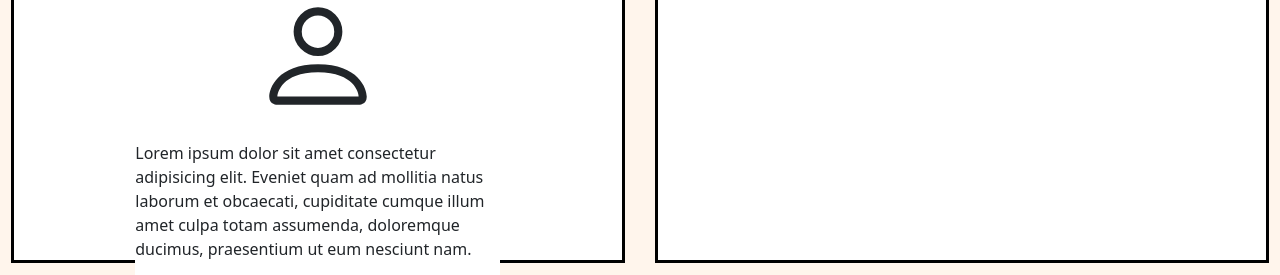
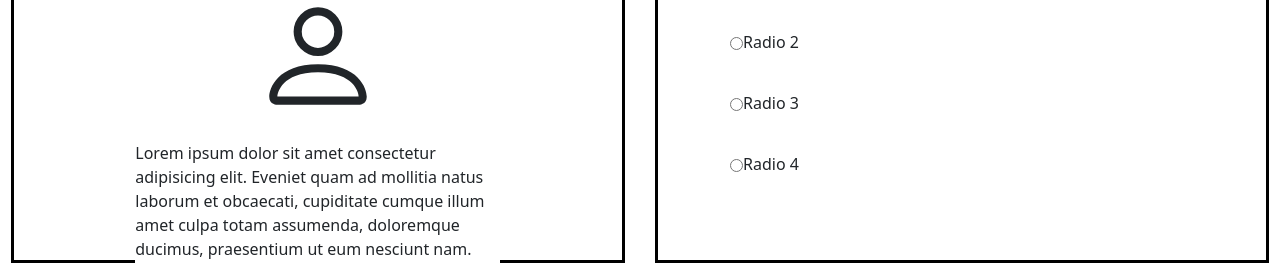
Before and after one commit to Hugo-DLHP/DisenoInterfacesPractica2HugoDeLaHoz, a plain HTML site: page index.html in a window 1280 px wide. Shown: the part 217-492 px from the top of the page. Drawn offline with nearby package versions, Linux system fonts and the light colour scheme.

Commit message:
cuadrado 2

```diff
--- a/index.html
+++ b/index.html
@@ -41,6 +41,15 @@
       </div>
       <div class="cuadrado">
         <div class="titulo"><h2>PROYECTOS</h2></div>
+        <div>
+          <div class="lista_radios">
+            <div class="inputs"><input type="radio" name="" id=""><p>Radio 1</p></div>
+            <div class="inputs"><input type="radio" name="" id=""><p>Radio 2</p></div>
+            <div class="inputs"><input type="radio" name="" id=""><p>Radio 3</p></div>
+            <div class="inputs"><input type="radio" name="" id=""><p>Radio 4</p></div>
+          </div>
+          <div></div>
+        </div>
       </div>
   </div>
   <div class="contenedor3">
--- a/style.css
+++ b/style.css
@@ -168,3 +168,28 @@ svg {
     width: 55%;
     height: 3em;
 }
+
+.lista_radios p, input, div, .lista_radios {
+    background-color: #FFFFFF;
+}
+
+.lista_radios{
+    width: 35%;
+    display: flex;
+    flex-direction: column;
+    justify-content: space-around;
+    align-items: center;
+}
+
+.inputs {
+    display: flex;
+    flex-direction: row;
+    justify-content: space-around;
+    line-height: 2em;
+}
+
+
+
+.inputs p {
+    margin-top: 13px;
+}
```
